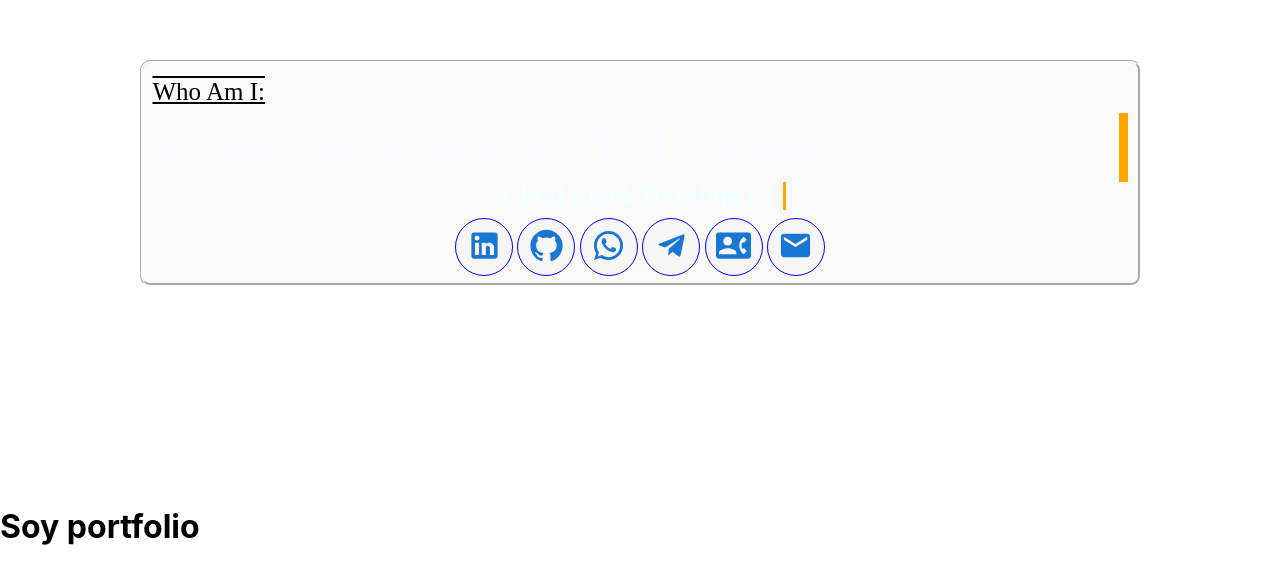
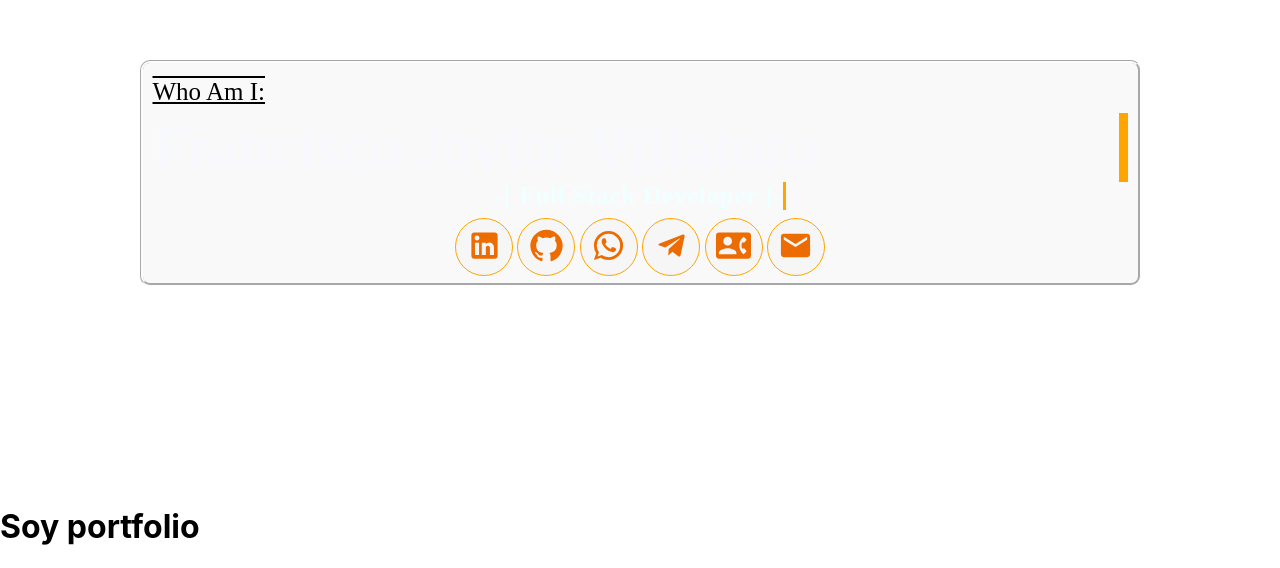
Before and after one commit to Javillat/portfolio, a React (Create React App) app in the folder frontend/: page / in a window 1280 px wide. Shown: the part 314-882 px from the top of the page. Built offline with nearby package versions, Linux system fonts and the light colour scheme; no server answers; a web font is replaced by a local one.

Commit message:
chore: change icon main color

```diff
--- a/frontend/src/components/whoami/Whoami.jsx
+++ b/frontend/src/components/whoami/Whoami.jsx
@@ -5,10 +5,15 @@ import WhatsAppIcon from "@mui/icons-material/WhatsApp";
 import TelegramIcon from "@mui/icons-material/Telegram";
 import ContactPhoneIcon from "@mui/icons-material/ContactPhone";
 import EmailIcon from "@mui/icons-material/Email";
+import TwitterIcon from '@mui/icons-material/Twitter';
 import ContactPageIcon from "@mui/icons-material/ContactPage";
+import { orange } from '@mui/material/colors';
 import "./whoami.css";
 
 export default function Whoami() {
+  const orangecolor = orange[500];
+  console.log(orangecolor);
+
   return (
     <div className="whoami_container">
       <header className="header_whoami">
@@ -28,7 +33,7 @@ export default function Whoami() {
             rel="noopener noreferrer"
             href="https://www.linkedin.com/in/javillatoro-full-stack"
           >
-            <LinkedInIcon color="primary" fontSize="large" sx={{ "&:hover": { color: "white" } }} />
+            <LinkedInIcon color="warning"  fontSize="large" sx={{ "&:hover": { color: "white" } }} />
           </a>
         </section>
         <section className="github">
@@ -38,7 +43,7 @@ export default function Whoami() {
             rel="noopener noreferrer"
             href="https://www.github.com/Javillat"
           >
-            <GitHubIcon color="primary" fontSize="large" sx={{ "&:hover": { color: "white" } }} />
+            <GitHubIcon color="warning" fontSize="large" sx={{ "&:hover": { color: "white" } }} />
           </a>
         </section>
         <section className="whatsapp">
@@ -48,7 +53,7 @@ export default function Whoami() {
             rel="noopener noreferrer"
             href="https://wa.me/+50372146998"
           >
-            <WhatsAppIcon color="primary" fontSize="large" sx={{ "&:hover": { color: "white" } }} />
+            <WhatsAppIcon color="warning" fontSize="large" sx={{ "&:hover": { color: "white" } }} />
           </a>
         </section>
         <section className="telegram">
@@ -58,7 +63,7 @@ export default function Whoami() {
             rel="noopener noreferrer"
             href="https://t.me/Javillatoro"
           >
-            <TelegramIcon color="primary" fontSize="large" sx={{ "&:hover": { color: "white" } }} />
+            <TelegramIcon color="warning" fontSize="large" sx={{ "&:hover": { color: "white" } }} />
           </a>
         </section>
         <section className="number">
@@ -68,7 +73,7 @@ export default function Whoami() {
             rel="noopener noreferrer"
             href="tel:+50372146998"
           >
-            <ContactPhoneIcon color="primary" fontSize="large" sx={{ "&:hover": { color: "white" } }} />
+            <ContactPhoneIcon color="warning" fontSize="large" sx={{ "&:hover": { color: "white" } }} />
           </a>
         </section>
         <section className="email">
@@ -78,7 +83,7 @@ export default function Whoami() {
             rel="noopener noreferrer"
             href="mailto:fjvillatoroc@gmail.com"
           >
-            <EmailIcon color="primary" fontSize="large" sx={{ "&:hover": { color: "white" } }} />
+            <EmailIcon color="warning" fontSize="large" sx={{ "&:hover": { color: "white" } }} />
           </a>
         </section>
       </div>
--- a/frontend/src/components/whoami/whoami.css
+++ b/frontend/src/components/whoami/whoami.css
@@ -136,7 +136,7 @@
     align-items: center;
     justify-content: center;
     border-radius: 50%;
-    border-color: blue;
+    border-color: orange;
     border-style: solid;
     border-width: 1px;
     background-color: rgba(245, 245, 245, 0.6);
@@ -172,6 +172,7 @@
 .email:hover {
     border-color: azure;
     background-color: rgba(101, 101, 114, 0.516);
+    animation: change 1.25s;
 }
 
 @keyframes change {
```
